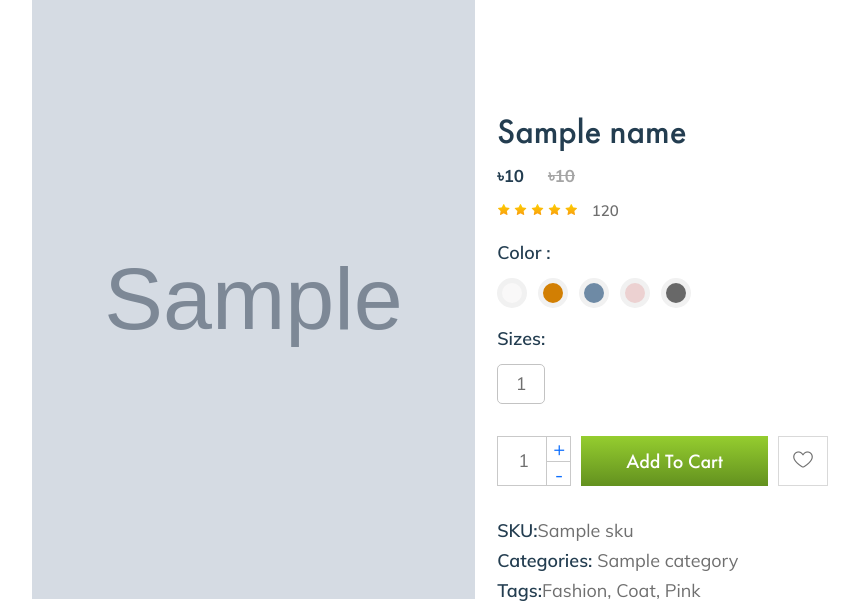
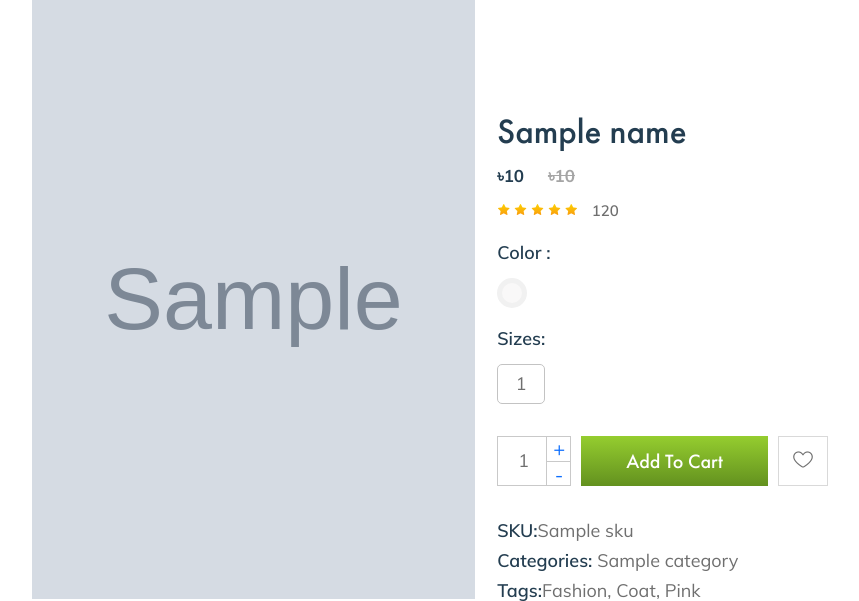
Before and after one commit to m0mins/Shop_Online, a Django app: template templates/App_Products/single_product.html in a window 1280 px wide. Shown: the part 429-1030 px from the top of the page, without its empty margins (61-920 px from the left). Run offline with Django 4.2, Linux system fonts and the light colour scheme; tables that the repository leaves empty hold one stand-in row (values such as "Sample post"); the template is opened without the code that fills it: values that come from a table or form of the project are taken from there, most other values are stand-ins (such as "Sample title", 1, 10 or a date in 2020); grey boxes marked "Sample" are stand-in pictures; some libraries are stand-ins or nearby versions; some web fonts are replaced.

Commit message:
updated entrypoint.sh file

```diff
--- a/App_Products/views.py
+++ b/App_Products/views.py
@@ -80,7 +80,7 @@ def single_product(request, pk):
         'description': product.detail_text,
         'additional_info': product.additional_info,
         'sizes': [size_variant.size.name for size_variant in size_variants],
-        'colors': [color_variant.color.name for color_variant in color_variants],
+        'colors': [color_variant.color.color_code for color_variant in color_variants],
         'sku': product.sku,
         'category': product.category.title,
         'mainimage': product.mainimage,
--- a/templates/App_Products/single_product.html
+++ b/templates/App_Products/single_product.html
@@ -71,22 +71,12 @@
                                 <span>Color :</span>
                                 <ul>
 
-
-                                    <li class="color1"><input id="a1" type="radio" name="color" value="30">
-                                        <label for="a1"></label>
+                                    {% for color in colors %}
+                                    <li class="color1">
+                                        <input id="a{{ forloop.counter }}" type="radio" name="color" value="{{ color }}">
+                                        <label for="a{{ forloop.counter }}"style="background-color: {{ color }}"></label>
                                     </li>
-                                    <li class="color2"><input id="a2" type="radio" name="color" value="30">
-                                        <label for="a2"></label>
-                                    </li>
-                                    <li class="color3"><input id="a3" type="radio" name="color" value="30">
-                                        <label for="a3"></label>
-                                    </li>
-                                    <li class="color4"><input id="a4" type="radio" name="color" value="30">
-                                        <label for="a4"></label>
-                                    </li>
-                                    <li class="color5"><input id="a5" type="radio" name="color" value="30">
-                                        <label for="a5"></label>
-                                    </li>
+                                {% endfor %}
                                 </ul>
                             </div>
                         </div>
```
Also changed, not shown: 1 other file.
